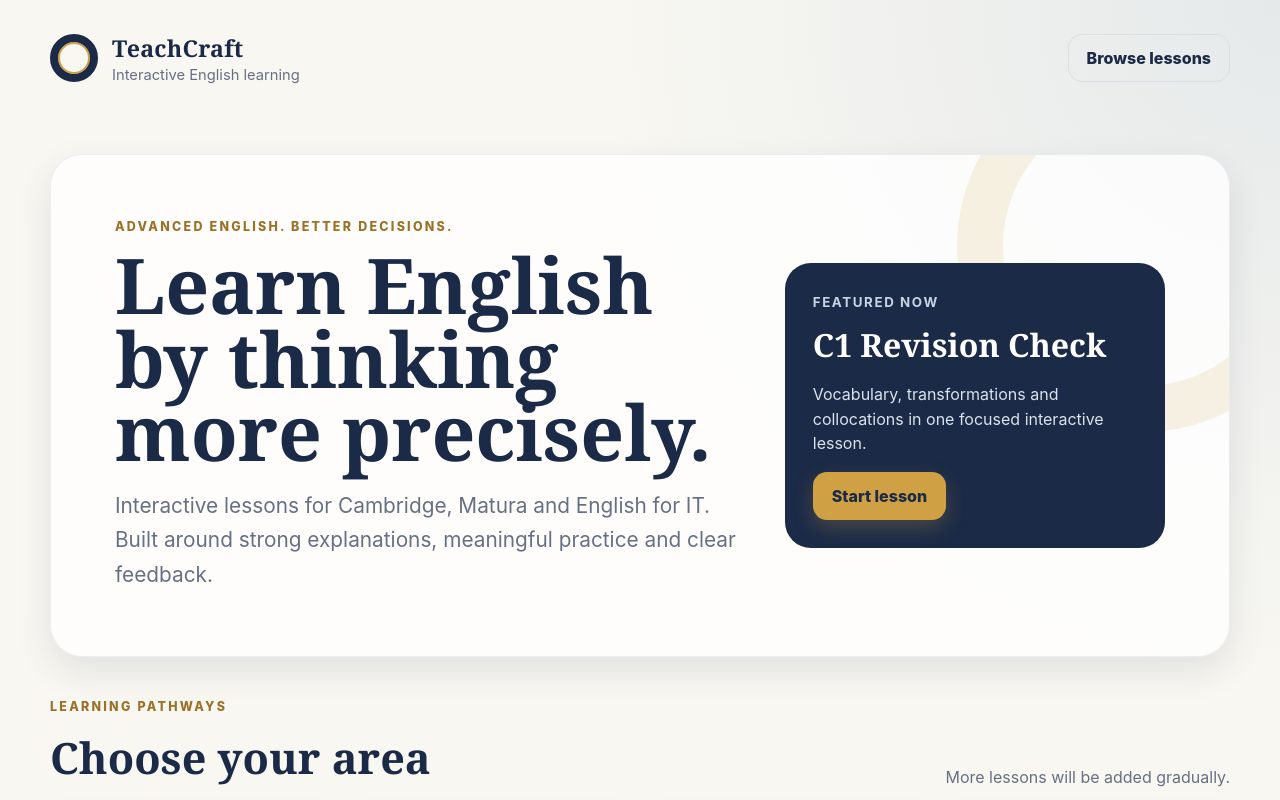
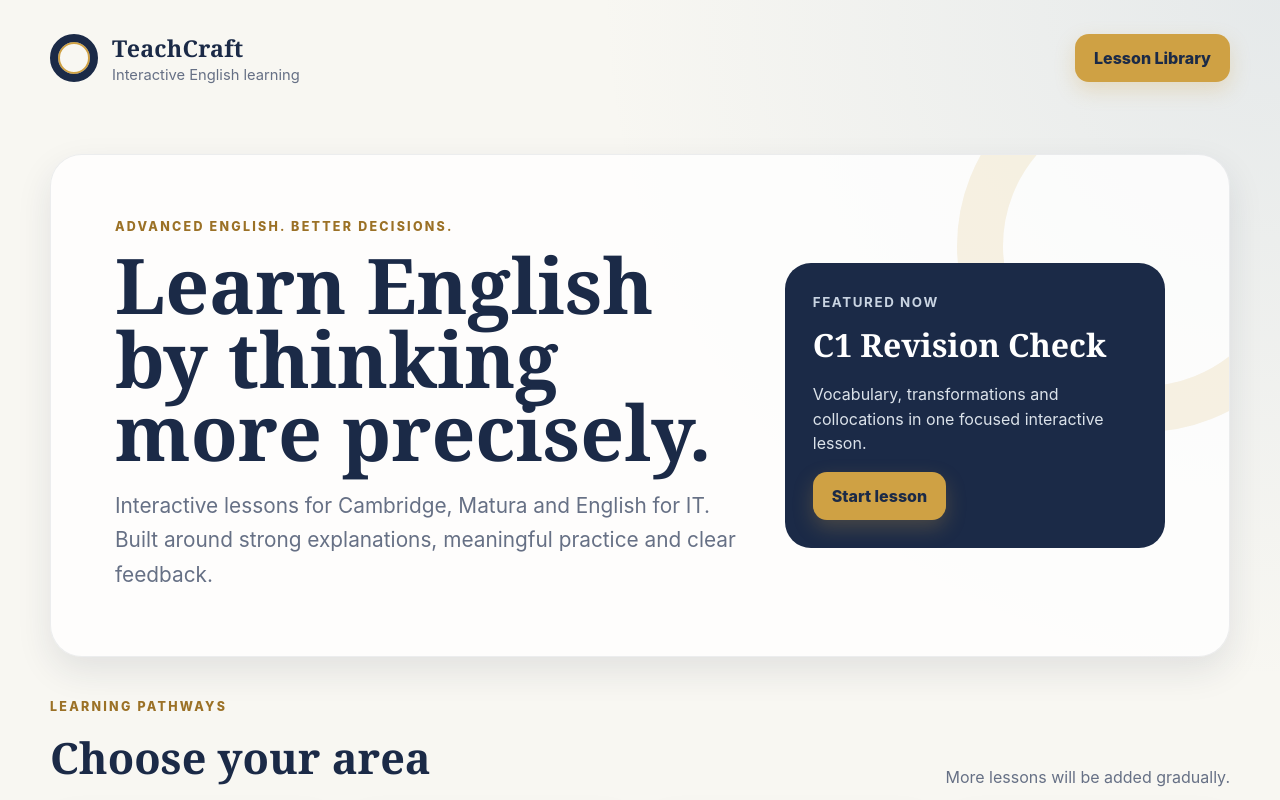
Before and after one commit to augustateach/teachcraft-app, a plain HTML site: page index.html in a window 1280 px wide. Shown: the top 800 px of the page. Drawn offline with Linux system fonts and the light colour scheme.

Commit message:
Link Lesson Library from TeachCraft home

```diff
--- a/index.html
+++ b/index.html
@@ -280,7 +280,7 @@
           <div class="tag">Interactive English learning</div>
         </span>
       </a>
-      <a class="btn btn-secondary" href="#lessons">Browse lessons</a>
+      <a class="btn btn-primary" href="library.html">Lesson Library</a>
     </header>
 
     <main>
```
